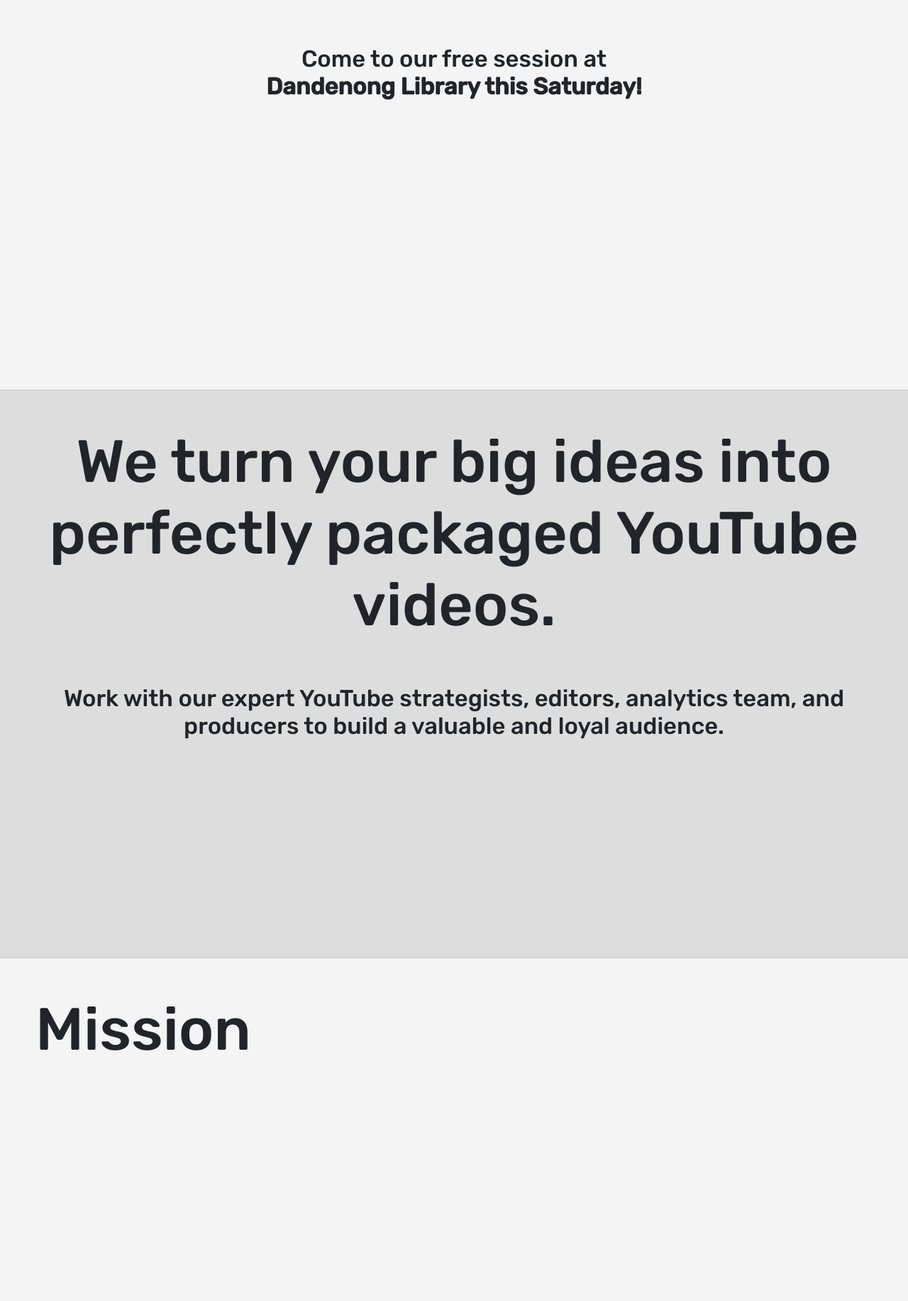
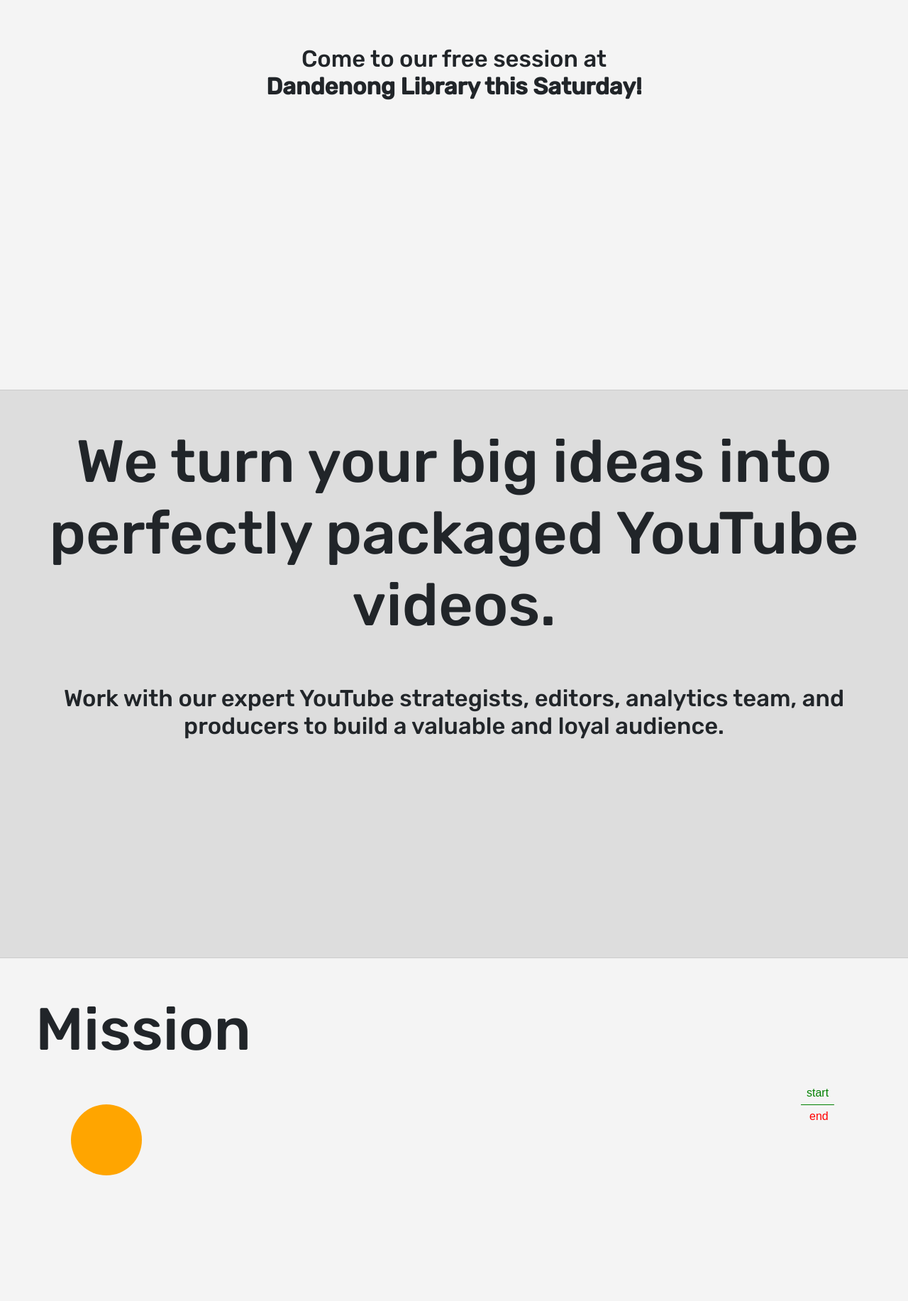
Before and after one commit to yinan-you/TUTOR-WEB-PROJECT, a Flask app: page / in a window 1280 px wide. Shown: the part 847-2680 px from the top of the page at 71% size. Run offline with Flask 3, Linux system fonts and the light colour scheme; some libraries are stand-ins or nearby versions.

Commit message:
drawtext

```diff
--- a/webapp/website/static/css/styles.css
+++ b/webapp/website/static/css/styles.css
@@ -67,6 +67,7 @@ section {
   border-bottom: 1px solid #ccc;
   position: relative;
   z-index: -2;
+  width: 100vw;
 }
 
 section:nth-child(odd) {
@@ -109,4 +110,9 @@ section:nth-child(even) {
   border-radius: 50%;
 }
 
+svg {
+  width: 90vh;
+  height: 90vw;
+}
+
 /*# sourceMappingURL=styles.css.map */
--- a/webapp/website/static/js/index.js
+++ b/webapp/website/static/js/index.js
@@ -27,10 +27,19 @@ gsap.to(".scroll-circle", {
   scrollTrigger: {
     trigger: ".scroll-circle", // Element that triggers the animation
     start: "top 80%", // When the top of the trigger hits 80% of the viewport height
-    end: "top 20%", // Ends the animation when the top of the trigger hits 20%
+    end: "top 40%", // Ends the animation when the top of the trigger hits 20%
     scrub: true, // Makes the animation smooth and linked to the scroll
     markers: true, // Optional, shows markers for debugging
   },
-  y: 200, // Moves the circle 200px along the Y-axis
+  y: "40vh", // Moves the circle 200px along the Y-axis
+  x: "40vh",
   ease: "power1.inOut",
 });
+
+gsap.from("#drawText", {
+  duration: 2, // Duration of animation (2 seconds)
+  strokeDasharray: 1000, // Total length of the stroke path (we will animate along this path)
+  strokeDashoffset: 1000, // Start the dash off completely hidden
+  ease: "power1.inOut", // Easing for smooth animation
+  markers: true,
+});
--- a/webapp/website/static/scss/styles.scss
+++ b/webapp/website/static/scss/styles.scss
@@ -69,6 +69,7 @@ section {
   border-bottom: 1px solid #ccc;
   position: relative;
   z-index: -2;
+  width: 100vw;
 }
 section:nth-child(odd) {
   background: #f4f4f4;
@@ -108,3 +109,8 @@ section:nth-child(even) {
   background-color: orange;
   border-radius: 50%;
 }
+
+svg {
+  width: 90vh;
+  height: 90vw;
+}
--- a/webapp/website/templates/home.html
+++ b/webapp/website/templates/home.html
@@ -74,6 +74,11 @@
       <strong>Dandenong Library this Saturday!</strong>
     </h2>
   </div>
+  <svg viewBox="0 0 300 100">
+    <text id="drawText" x="10" y="50" font-family="Arial" font-size="50">
+      Hello
+    </text>
+  </svg>
 </section>
 
 <section id="Sessions">
@@ -95,9 +100,9 @@
 
 <section id="Mission">
   <h1>Mission</h1>
+  <svg>
+    <circle cx="100" cy="100" r="50" fill="orange" class="scroll-circle" />
+  </svg>
 </section>
 
-<svg width="200" height="200">
-  <circle cx="100" cy="100" r="50" fill="orange" class="scroll-circle" />
-</svg>
 {% endblock %}
```
Also changed, not shown: 1 other file.
